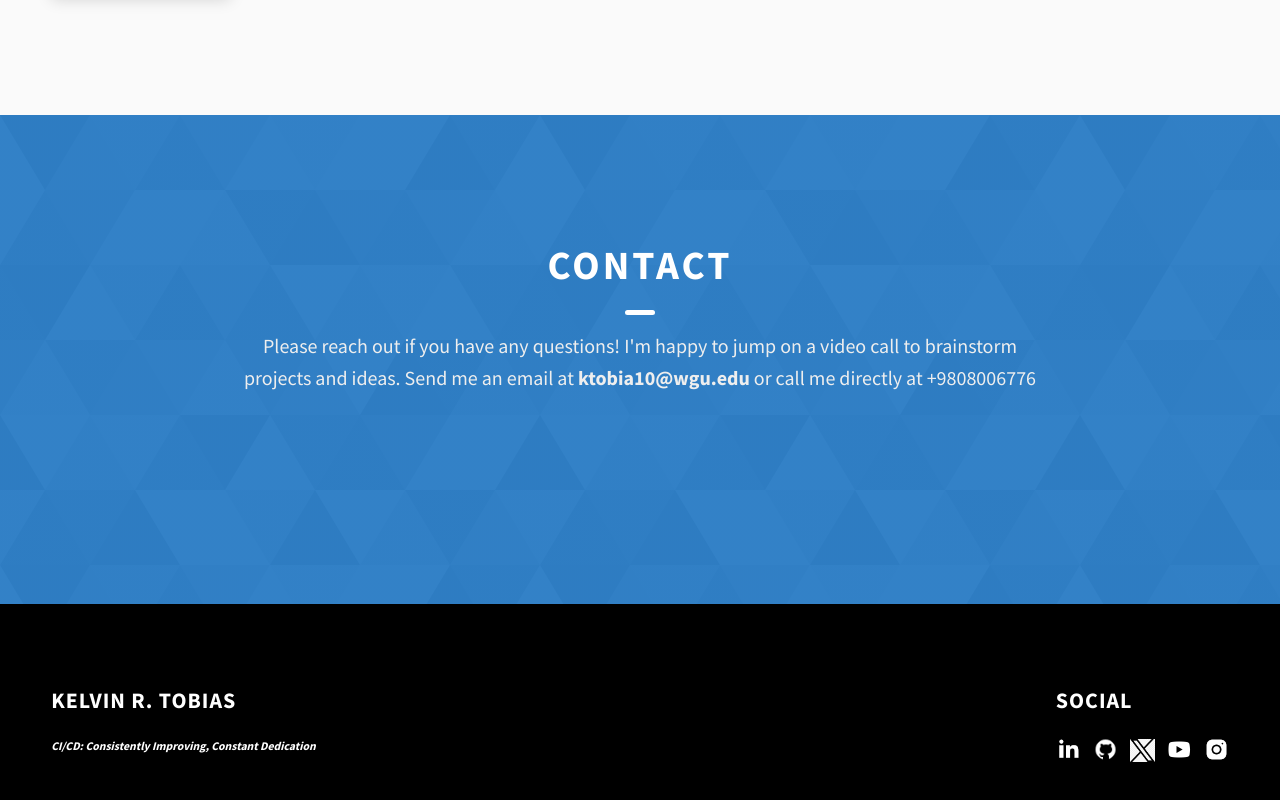
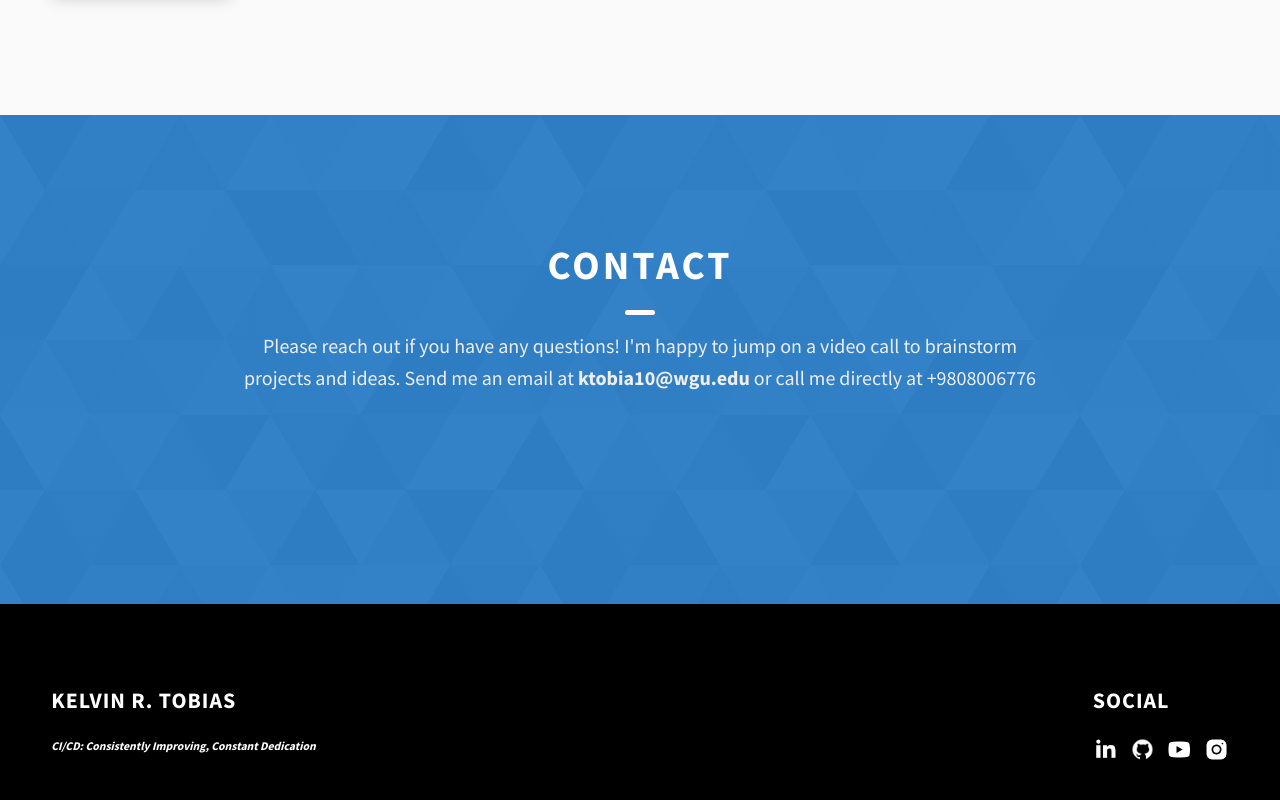
Before and after one commit to kelvintechnical/kelvin_intech_portfolio, a plain HTML site: page index.html in a window 1280 px wide. Shown: the part 3018-3818 px from the top of the page. Drawn offline with Linux system fonts and the light colour scheme.

```diff
--- a/index.html
+++ b/index.html
@@ -313,13 +313,6 @@
                   alt="icon"
                 />
               </a>
-              <a target="_blank" rel="noreferrer" href="https://x.com/kelvinintech">
-                <img
-                  class="main-footer__icon"
-                  src="assets/img/x_logo.png"
-                  alt="icon"
-                />
-              </a>
               <a target="_blank" rel="noreferrer" href="#">
                 <img
                   class="main-footer__icon"
```
